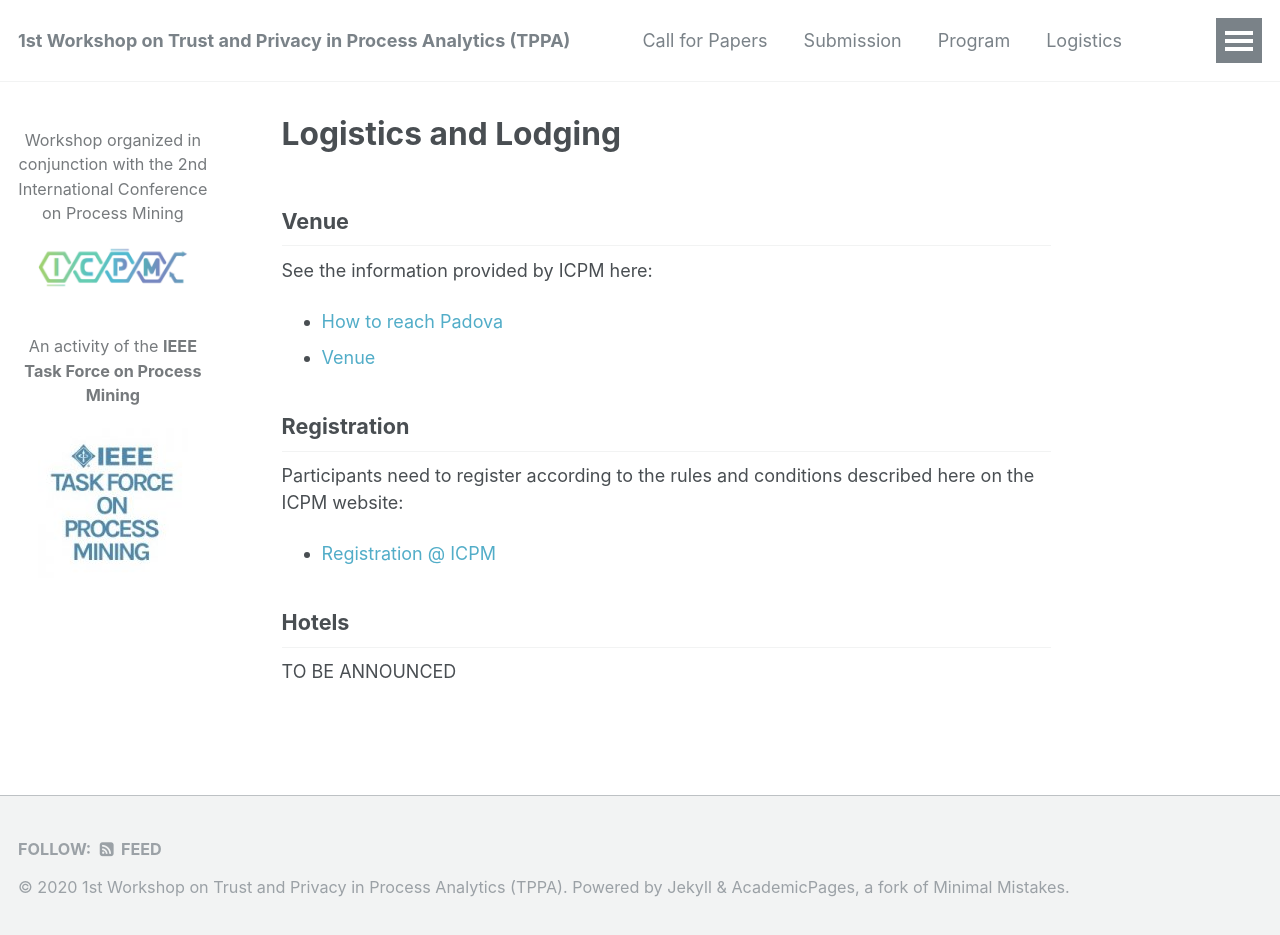
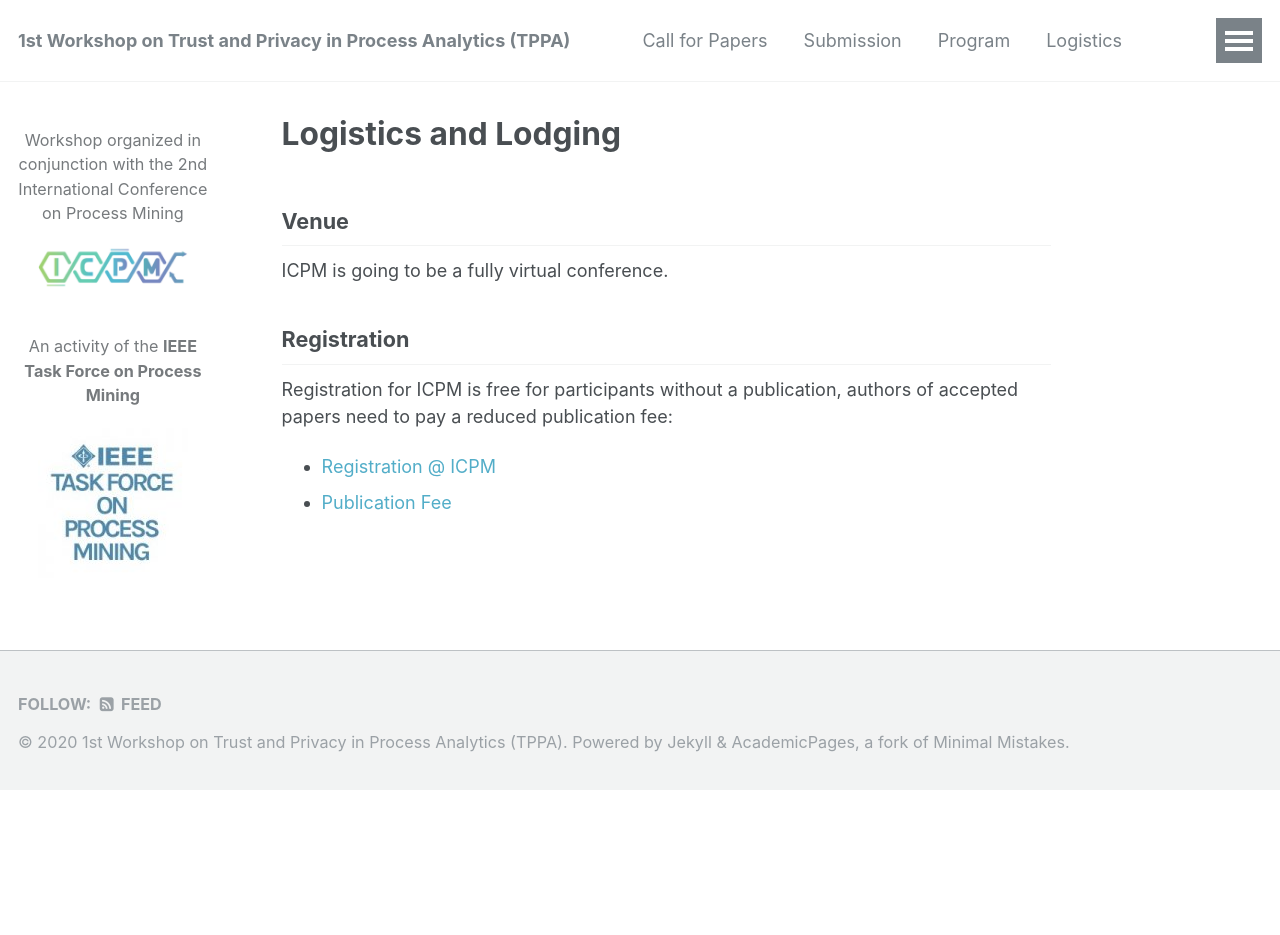
Before and after one commit to academicpages/events, a Jekyll site: the page built from _pages/logistics.md, in a window 1280 px wide and 935 px high. Built offline with Jekyll 4.4.1, drawn with Linux system fonts in a browser that asks for light colours.

Commit message:
Update logistics.md

```diff
--- a/_pages/logistics.md
+++ b/_pages/logistics.md
@@ -8,17 +8,11 @@ redirect_from:
 
 ## Venue
 
-See the information provided by ICPM here:
-
-* [How to reach Padova](https://icpmconference.org/2020/how-to-reach-padova/)
-* [Venue](https://icpmconference.org/2020/venue/)
+ICPM is going to be a fully virtual conference.
 
 ## Registration
 
-Participants need to register according to the rules and conditions described here on the ICPM website:
+Registration for ICPM is free for participants without a publication, authors of accepted papers need to pay a reduced publication fee:
 
 * [Registration @ ICPM](https://icpmconference.org/2020/registration/)
-
-## Hotels
-
-TO BE ANNOUNCED
+* [Publication Fee](https://icpmconference.org/2020/publication-fee/)
```
